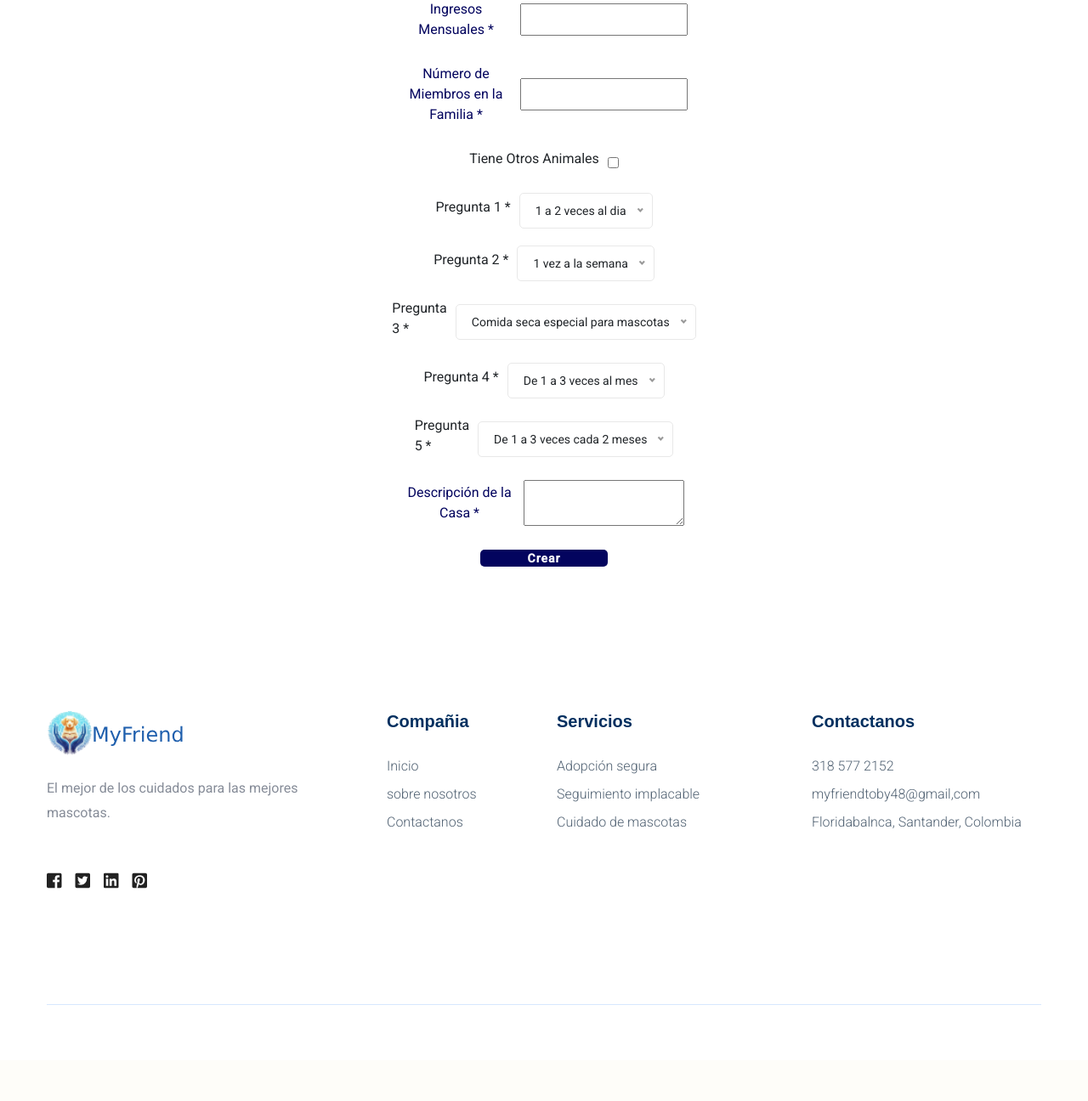
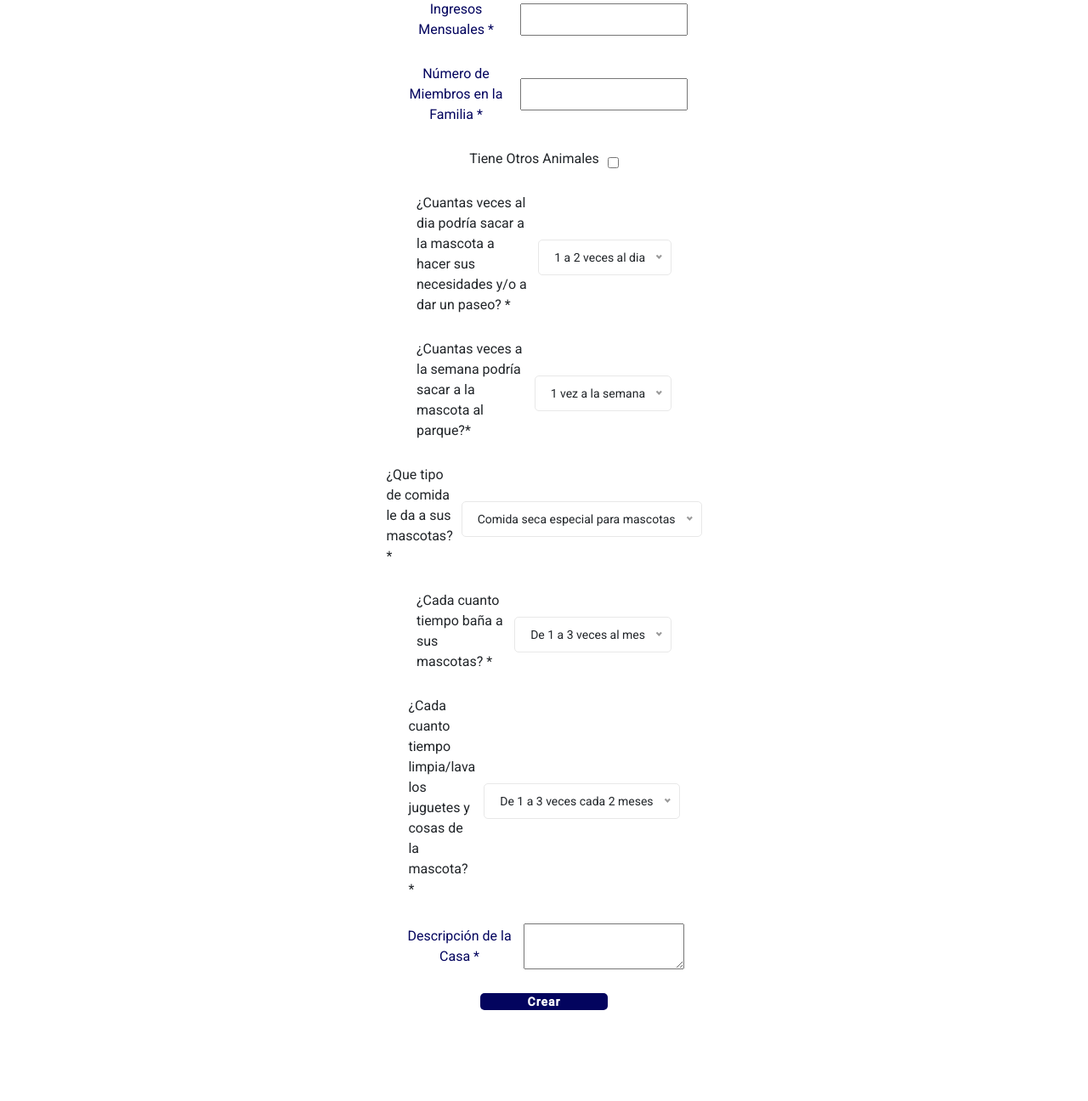
Before and after one commit to PhantomBlack219/sw-project-team4, a Django app: page /mascotas/adoptar_mascota/1/ in a window 1280 px wide. Shown: the part 579-1875 px from the top of the page at 85% size. Before the commit the page ends 1762 px from the top, so only its background shows below. Run offline with Django 3.2, Linux system fonts and the light colour scheme; some libraries are stand-ins or nearby versions; some web fonts are replaced.

Commit message:
Arreglo de errores
Se arreglaron las vistas de las cartas de las mascotas y se añadieron las preguntas al formulario de adopción

```diff
--- a/MyFriendToby/veterinaria/static/css/PetCard.css
+++ b/MyFriendToby/veterinaria/static/css/PetCard.css
@@ -2,6 +2,7 @@
 
 .card-container {
   display: flex;
+  flex: 1 0 30%;
   justify-content: center;
   font-size: 1.6rem;
   align-items: center;
--- a/MyFriendToby/veterinaria/templates/AdoptPetCard.html
+++ b/MyFriendToby/veterinaria/templates/AdoptPetCard.html
@@ -40,7 +40,7 @@
         </div>
         <div class='add-pet-label'>
             <label>
-                <span>Pregunta 1 *</span>
+                <span>¿Cuantas veces al dia podría sacar a la mascota a hacer sus necesidades y/o a dar un paseo? *</span>
             </label>
             <select name='pregunta1' id="id_pregunta1">
                 <option value="1 a 2 veces al dia">1 a 2 veces al dia</option>
@@ -51,7 +51,7 @@
         </div>
         <div class='add-pet-label'>
             <label>
-                <span>Pregunta 2 *</span>
+                <span>¿Cuantas veces a la semana podría sacar a la mascota al parque?*</span>
             </label>
             <select name='pregunta2' id="id_pregunta2">
                 <option value="1 vez a la semana">1 vez a la semana</option>
@@ -61,7 +61,7 @@
         </div>
         <div class='add-pet-label'>
             <label>
-                <span>Pregunta 3 *</span>
+                <span>¿Que tipo de comida le da a sus mascotas? *</span>
             </label>
             <select name='pregunta3' id="id_pregunta3">
                 <option value="Comida seca especial para mascotas">Comida seca especial para mascotas</option>
@@ -72,7 +72,7 @@
         </div>
         <div class='add-pet-label'>
             <label>
-                <span>Pregunta 4 *</span>
+                <span>¿Cada cuanto tiempo baña a sus mascotas? *</span>
             </label>
             <select name='pregunta4' id="id_pregunta4">
                 <option value="De 1 a 3 veces al mes">De 1 a 3 veces al mes</option>
@@ -82,7 +82,7 @@
         </div>
         <div class='add-pet-label'>
             <label>
-                <span>Pregunta 5 *</span>
+                <span>¿Cada cuanto tiempo limpia/lava los juguetes y cosas de la mascota? *</span>
             </label>
             <select name='pregunta5' id="id_pregunta5">
                 <option value="De 1 a 3 veces cada 2 meses">De 1 a 3 veces cada 2 meses</option>
```
Also changed, not shown: MyFriendToby/veterinaria/templates/Mascotas.html (+5 -4 lines), MyFriendToby/veterinaria/templates/TusMascotas.html (+5 -3 lines).
